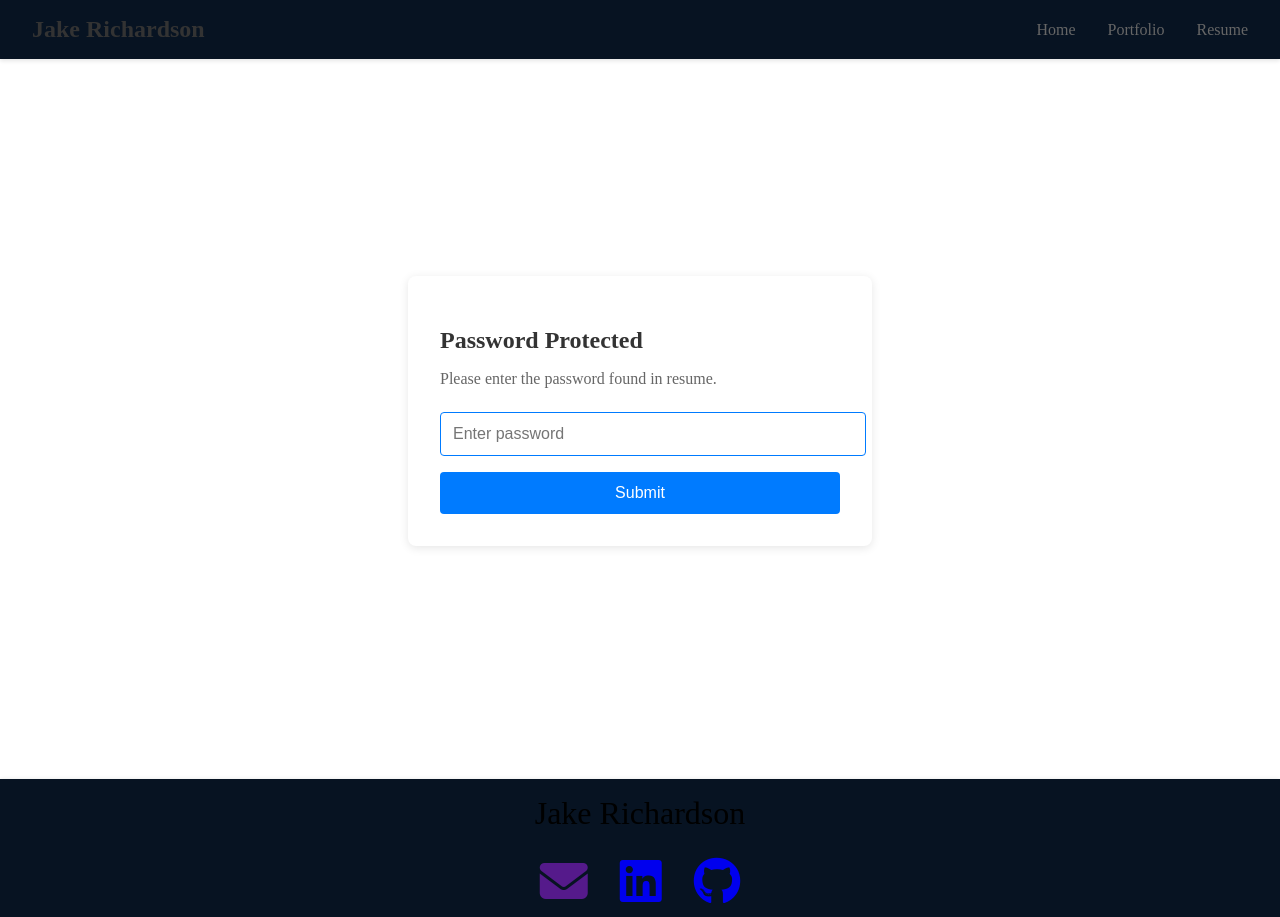
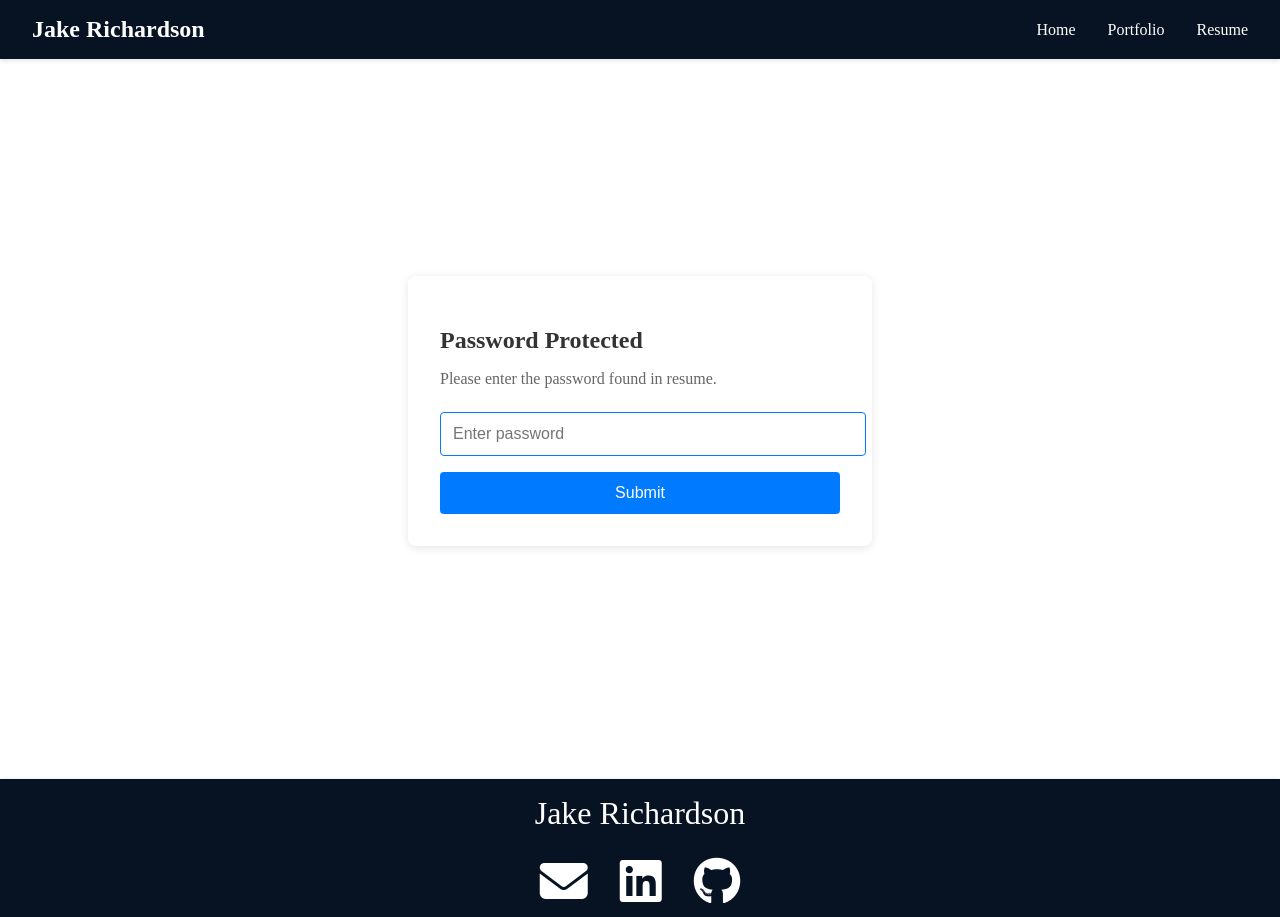
Before and after one commit to concastor/Portfolio_site, an Angular app: page /login in a window 1280 px wide. Built offline with nearby package versions, Linux system fonts and the light colour scheme.

Commit message:
Update colours

```diff
--- a/src/app/src/app/features/home/home.component.scss
+++ b/src/app/src/app/features/home/home.component.scss
@@ -5,8 +5,8 @@
 
   .section {
     padding: 10rem;
+    padding-top: 5rem;
     background-color: #4d5638;
-    // color: lightgray;
   }
   h1 {
     font-size: 4rem;
--- a/src/app/src/app/layout/footer/footer.component.scss
+++ b/src/app/src/app/layout/footer/footer.component.scss
@@ -1,5 +1,6 @@
 .footer {
   background-color: #071322;
+  color: #fff;
   box-shadow: 0 0 4px rgba(0, 0, 0, 0.1);
   padding: 1rem;
   bottom: 0;
@@ -12,9 +13,11 @@
   .links {
     display: flex;
     gap: 2rem;
-    link:visited {
-      text-decoration: none;
-      color: red;
+    a {
+      color: #fff;
+      &:hover {
+        color: #007bff;
+      }
     }
   }
 }
--- a/src/app/src/app/layout/header/header.component.scss
+++ b/src/app/src/app/layout/header/header.component.scss
@@ -5,8 +5,6 @@
   top: 0;
   z-index: 1000;
   .container {
-    color: lightgray;
-
     margin: 0 auto;
     padding: 0 2rem;
     display: flex;
@@ -18,7 +16,8 @@
     a {
       font-size: 1.5rem;
       font-weight: bold;
-      color: #333;
+      color: #fff;
+
       text-decoration: none;
       cursor: pointer;
     }
@@ -29,7 +28,8 @@
     gap: 2rem;
 
     a {
-      color: #666;
+      color: #fff;
+
       text-decoration: none;
       font-weight: 500;
       transition: color 0.3s ease;
--- a/src/app/src/app/shared/components/scrolling-pictures/scrolling-pictures.component.scss
+++ b/src/app/src/app/shared/components/scrolling-pictures/scrolling-pictures.component.scss
@@ -93,9 +93,11 @@
   position: relative;
   border-radius: 0.5rem;
   overflow: hidden;
+  border: 1px solid #1f2937;
   box-shadow: 0 4px 6px -1px rgba(0, 0, 0, 0.1);
   cursor: pointer;
   transition: box-shadow 0.2s;
+  background-color: bisque;
 }
 
 .image-card:hover {
```
